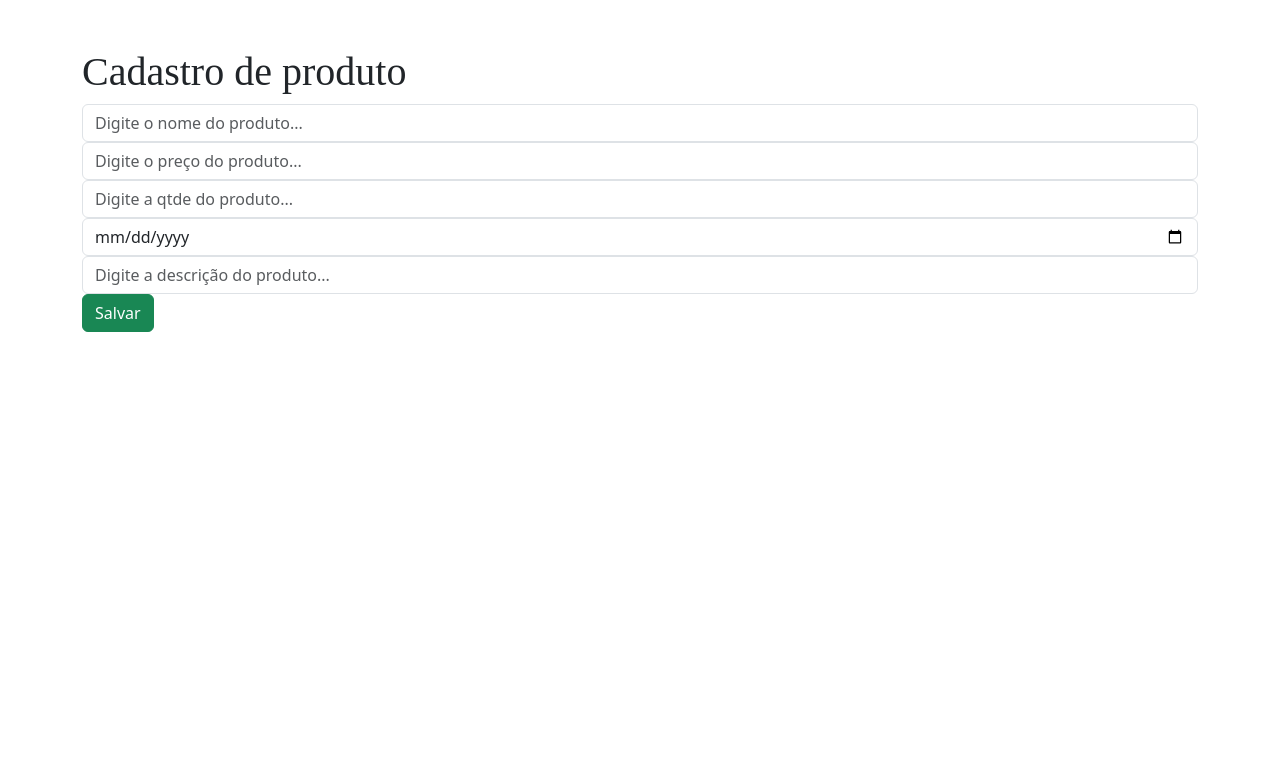
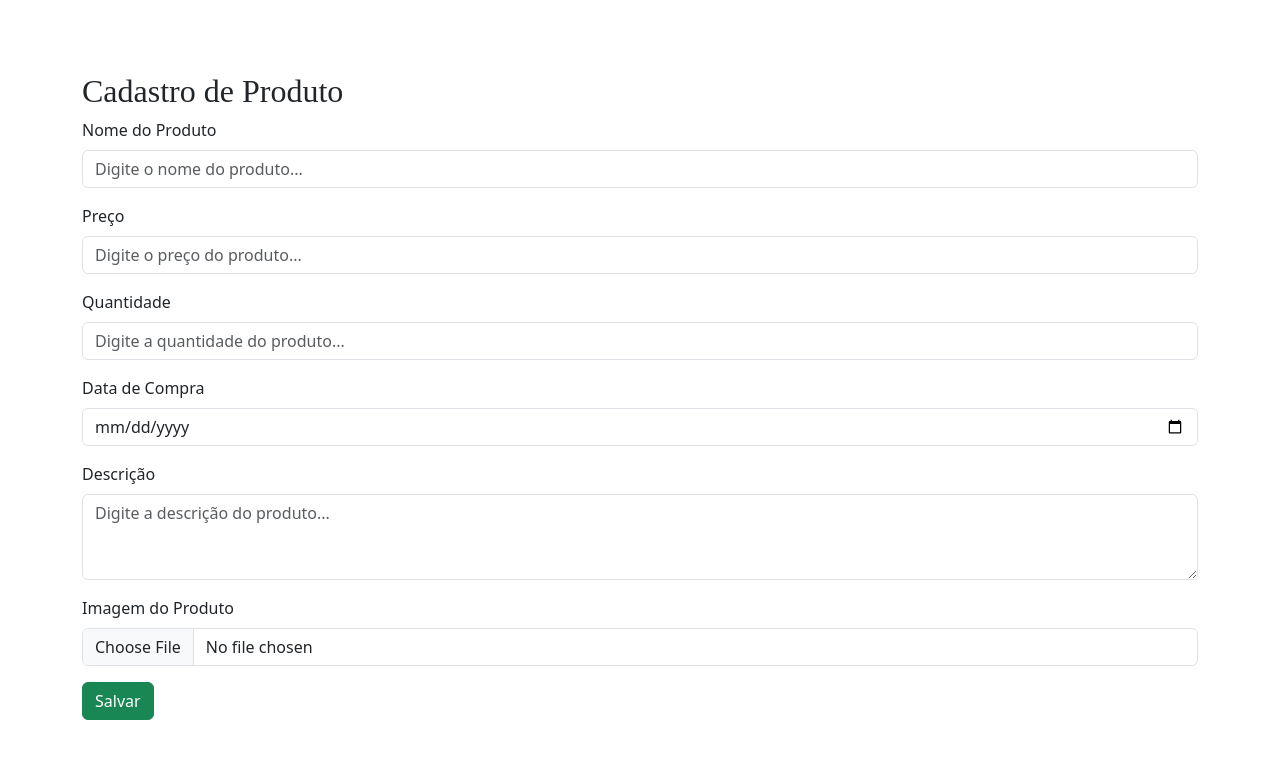
Before and after one commit to L-png18/python, a Django app: page /cadastrarProduto/ in a window 1280 px wide. Shown: the part 181-949 px from the top of the page. Before the commit the page ends 513 px from the top, so only its background shows below. Run offline with Django 5.2, Linux system fonts and the light colour scheme; some libraries are stand-ins or nearby versions.

Commit message:
arrumado as imagens

```diff
--- a/aplicacao/templates/cadastrarProduto.html
+++ b/aplicacao/templates/cadastrarProduto.html
@@ -5,17 +5,42 @@
 {% endblock %}
 
 {% block content %}
-    <div class="container">
-        <form action="{% url 'urlsalvarProduto'%}" method="POST">
-            {% csrf_token %}
-            <h1>Cadastro de produto</h1>
-            <input type="text" name="txtNome" placeholder="Digite o nome do produto..." class="form-control">
-            <input type="text" name="txtPreco" placeholder="Digite o preço do produto..." class="form-control">
-            <input type="number" name="txtQtde" placeholder="Digite a qtde do produto..." class="form-control">
-            <input type="date" name="txtData" placeholder="Digite a data de compra..." class="form-control">
-            <input type="text" name="txtDescricao" placeholder="Digite a descrição do produto..." class="form-control">
+<div class="container mt-4">
+    <h2>Cadastro de Produto</h2>
+    <form action="{% url 'urlsalvarProduto' %}" method="POST" enctype="multipart/form-data">
+        {% csrf_token %}
 
-            <input type="submit" value="Salvar" class="btn btn-success">
-        </form>
-    </div>
+        <div class="mb-3">
+            <label for="txtNome" class="form-label">Nome do Produto</label>
+            <input type="text" id="txtNome" name="txtNome" placeholder="Digite o nome do produto..." class="form-control">
+        </div>
+
+        <div class="mb-3">
+            <label for="txtPreco" class="form-label">Preço</label>
+            <input type="text" id="txtPreco" name="txtPreco" placeholder="Digite o preço do produto..." class="form-control">
+        </div>
+
+        <div class="mb-3">
+            <label for="txtQtde" class="form-label">Quantidade</label>
+            <input type="number" id="txtQtde" name="txtQtde" placeholder="Digite a quantidade do produto..." class="form-control">
+        </div>
+
+        <div class="mb-3">
+            <label for="txtData" class="form-label">Data de Compra</label>
+            <input type="date" id="txtData" name="txtData" class="form-control">
+        </div>
+
+        <div class="mb-3">
+            <label for="txtDescricao" class="form-label">Descrição</label>
+            <textarea id="txtDescricao" name="txtDescricao" placeholder="Digite a descrição do produto..." class="form-control" rows="3"></textarea>
+        </div>
+
+        <div class="mb-3">
+            <label for="txtImagem" class="form-label">Imagem do Produto</label>
+            <input type="file" id="txtImagem" name="txtImagem" class="form-control">
+        </div>
+
+        <button type="submit" class="btn btn-success">Salvar</button>
+    </form>
+</div>
 {% endblock %}
--- a/aplicacao/views.py
+++ b/aplicacao/views.py
@@ -30,13 +30,15 @@ def salvarProduto(request):
     thisqtde = request.POST.get('txtQtde')
     thisdata = request.POST.get('txtData')
     thisdescricao = request.POST.get('txtDescricao')
+    thisimagem = request.FILES.get('txtImagem')
 
     produto = Produto(
         nome = thisnome,
         preco = float(thispreco),
         qtde = thisqtde,
         data = thisdata,
-        descricao = thisdescricao
+        descricao = thisdescricao,
+        imagem=thisimagem
     )
 
     produto.save()
--- a/projeto1/settings.py
+++ b/projeto1/settings.py
@@ -119,6 +119,7 @@ USE_TZ = True
 # https://docs.djangoproject.com/en/5.1/howto/static-files/
 
 STATIC_URL = 'static/'
+import os
 STATICFILES_DIRS = [os.path.join(BASE_DIR, 'static')]
 
 MEDIA_URL = '/media/'
```
Also changed, not shown: aplicacao/templates/index.html (+6 -1 lines), db.sqlite3, media/produtos/izaque.jfif (added), static/img/placeholder.jpg (added).
